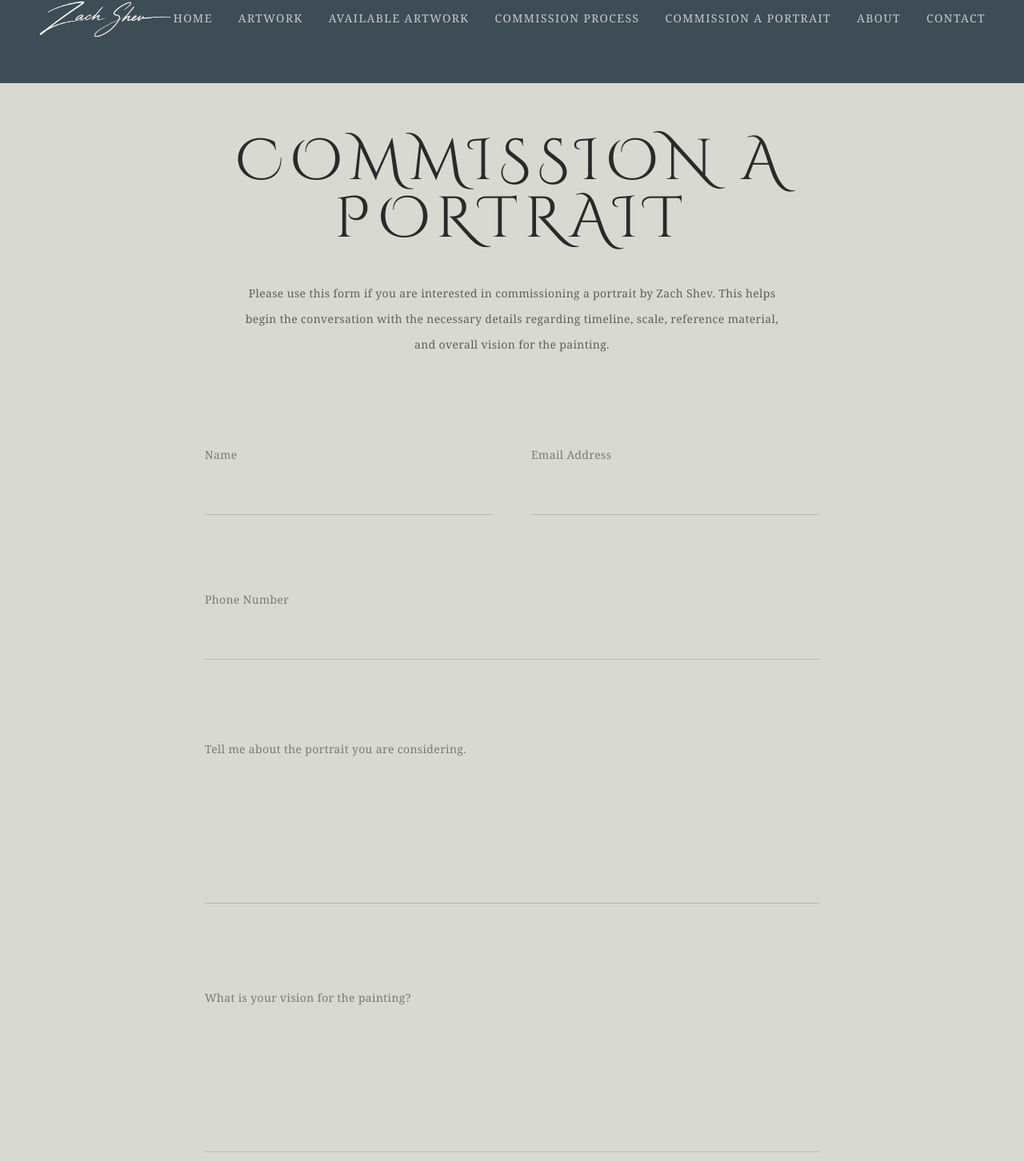
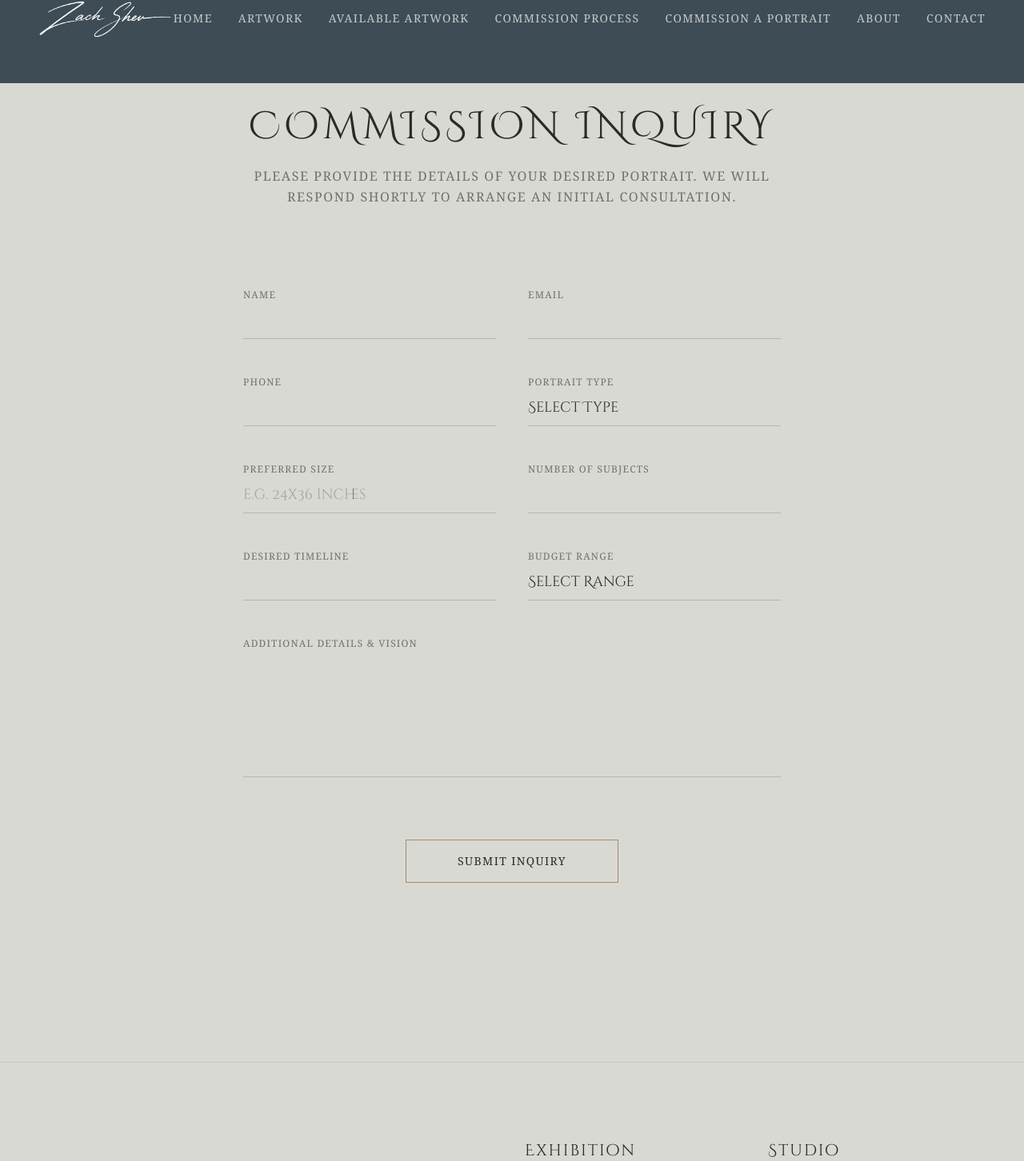
Before and after one commit to zachshev/Portfolio, a Next.js app: page /commission-portrait-inquiry in a window 1280 px wide. Shown: the part 57-1509 px from the top of the page at 80% size. Built offline with nearby package versions, Linux system fonts and the light colour scheme.

Commit message:
Update page.tsx
fixed

```diff
--- a/src/app/commission-portrait-inquiry/page.tsx
+++ b/src/app/commission-portrait-inquiry/page.tsx
@@ -1,123 +1,100 @@
-export default function CommissionPortraitPage() {
+"use client";
+
+import { motion } from "framer-motion";
+
+export default function CommissionInquiryPage() {
   return (
-    <main className="min-h-screen bg-[#D9D9D4] text-[#2a2a2a] px-6 py-32">
-      <section className="max-w-3xl mx-auto">
-        <div className="text-center mb-28">
-          <h1 className="font-serif text-5xl md:text-7xl tracking-[0.12em] uppercase mb-10">
-            Commission a Portrait
+    <div className="container mx-auto px-6 md:px-12 py-12 md:py-24 max-w-3xl">
+      <motion.div
+        initial={{ opacity: 0, y: 20 }}
+        animate={{ opacity: 1, y: 0 }}
+        transition={{ duration: 1, ease: [0.22, 1, 0.36, 1] }}
+        className="mb-16 md:mb-24 text-center"
+      >
+        <h1 className="font-serif text-3xl md:text-5xl text-[#2a2a2a] tracking-widest uppercase mb-6">
+          Commission Inquiry
         </h1>
+        <p className="font-sans text-sm md:text-base tracking-widest uppercase text-[#2a2a2a]/60 leading-relaxed">
+          Please provide the details of your desired portrait. We will respond shortly to arrange an initial consultation.
+        </p>
+      </motion.div>
 
-          <p className="text-sm leading-8 tracking-wide text-[#2a2a2a]/70 max-w-2xl mx-auto">
-            Please use this form if you are interested in commissioning a portrait
-            by Zach Shev. This helps begin the conversation with the necessary
-            details regarding timeline, scale, reference material, and overall
-            vision for the painting.
-          </p>
+      <motion.form
+        initial={{ opacity: 0 }}
+        animate={{ opacity: 1 }}
+        transition={{ duration: 1, delay: 0.3, ease: [0.22, 1, 0.36, 1] }}
+        className="space-y-10"
+        onSubmit={(e) => e.preventDefault()}
+      >
+        <div className="grid grid-cols-1 md:grid-cols-2 gap-10">
+          <div className="space-y-2 relative group">
+            <label className="font-sans text-xs tracking-widest uppercase text-[#2a2a2a]/60 transition-colors group-focus-within:text-[var(--accent)]">Name</label>
+            <input type="text" className="w-full bg-transparent border-b border-[#2a2a2a]/20 py-2 outline-none focus:border-[var(--accent)] transition-colors font-serif text-lg text-[#2a2a2a]" />
           </div>
-
-        <form className="space-y-24">
-          <div className="grid md:grid-cols-2 gap-12">
-            <div>
-              <label className="block text-sm tracking-wide mb-6 text-[#2a2a2a]/55">
-                Name
-              </label>
-
-              <input
-                type="text"
-                className="w-full bg-transparent border-b border-[#2a2a2a]/20 pb-4 outline-none"
-              />
-            </div>
-
-            <div>
-              <label className="block text-sm tracking-wide mb-6 text-[#2a2a2a]/55">
-                Email Address
-              </label>
-
-              <input
-                type="email"
-                className="w-full bg-transparent border-b border-[#2a2a2a]/20 pb-4 outline-none"
-              />
+          <div className="space-y-2 relative group">
+            <label className="font-sans text-xs tracking-widest uppercase text-[#2a2a2a]/60 transition-colors group-focus-within:text-[var(--accent)]">Email</label>
+            <input type="email" className="w-full bg-transparent border-b border-[#2a2a2a]/20 py-2 outline-none focus:border-[var(--accent)] transition-colors font-serif text-lg text-[#2a2a2a]" />
           </div>
         </div>
 
-          <div>
-            <label className="block text-sm tracking-wide mb-6 text-[#2a2a2a]/55">
-              Phone Number
-            </label>
-
-            <input
-              type="text"
-              className="w-full bg-transparent border-b border-[#2a2a2a]/20 pb-4 outline-none"
-            />
+        <div className="grid grid-cols-1 md:grid-cols-2 gap-10">
+          <div className="space-y-2 relative group">
+            <label className="font-sans text-xs tracking-widest uppercase text-[#2a2a2a]/60 transition-colors group-focus-within:text-[var(--accent)]">Phone</label>
+            <input type="tel" className="w-full bg-transparent border-b border-[#2a2a2a]/20 py-2 outline-none focus:border-[var(--accent)] transition-colors font-serif text-lg text-[#2a2a2a]" />
+          </div>
+          <div className="space-y-2 relative group">
+            <label className="font-sans text-xs tracking-widest uppercase text-[#2a2a2a]/60 transition-colors group-focus-within:text-[var(--accent)]">Portrait Type</label>
+            <select className="w-full bg-transparent border-b border-[#2a2a2a]/20 py-2 outline-none focus:border-[var(--accent)] transition-colors font-serif text-lg text-[#2a2a2a] appearance-none rounded-none">
+              <option value="">Select Type</option>
+              <option value="oil">Oil Painting</option>
+              <option value="sketch">Oil Sketch</option>
+              <option value="pastel">Pastel Drawing</option>
+              <option value="pet">Pet Portrait</option>
+            </select>
+          </div>
         </div>
 
-          <div>
-            <label className="block text-sm tracking-wide mb-8 text-[#2a2a2a]/55 leading-8">
-              Tell me about the portrait you are considering.
-            </label>
-
-            <textarea
-              rows={6}
-              className="w-full bg-transparent border-b border-[#2a2a2a]/20 outline-none resize-none"
-            />
+        <div className="grid grid-cols-1 md:grid-cols-2 gap-10">
+          <div className="space-y-2 relative group">
+            <label className="font-sans text-xs tracking-widest uppercase text-[#2a2a2a]/60 transition-colors group-focus-within:text-[var(--accent)]">Preferred Size</label>
+            <input type="text" placeholder="e.g. 24x36 inches" className="w-full bg-transparent border-b border-[#2a2a2a]/20 py-2 outline-none focus:border-[var(--accent)] transition-colors font-serif text-lg text-[#2a2a2a] placeholder-[#2a2a2a]/30" />
+          </div>
+          <div className="space-y-2 relative group">
+            <label className="font-sans text-xs tracking-widest uppercase text-[#2a2a2a]/60 transition-colors group-focus-within:text-[var(--accent)]">Number of Subjects</label>
+            <input type="number" min="1" className="w-full bg-transparent border-b border-[#2a2a2a]/20 py-2 outline-none focus:border-[var(--accent)] transition-colors font-serif text-lg text-[#2a2a2a]" />
+          </div>
         </div>
 
-          <div>
-            <label className="block text-sm tracking-wide mb-8 text-[#2a2a2a]/55 leading-8">
-              What is your vision for the painting?
-            </label>
-
-            <textarea
-              rows={6}
-              className="w-full bg-transparent border-b border-[#2a2a2a]/20 outline-none resize-none"
-            />
+        <div className="grid grid-cols-1 md:grid-cols-2 gap-10">
+          <div className="space-y-2 relative group">
+            <label className="font-sans text-xs tracking-widest uppercase text-[#2a2a2a]/60 transition-colors group-focus-within:text-[var(--accent)]">Desired Timeline</label>
+            <input type="text" className="w-full bg-transparent border-b border-[#2a2a2a]/20 py-2 outline-none focus:border-[var(--accent)] transition-colors font-serif text-lg text-[#2a2a2a]" />
+          </div>
+          <div className="space-y-2 relative group">
+            <label className="font-sans text-xs tracking-widest uppercase text-[#2a2a2a]/60 transition-colors group-focus-within:text-[var(--accent)]">Budget Range</label>
+            <select className="w-full bg-transparent border-b border-[#2a2a2a]/20 py-2 outline-none focus:border-[var(--accent)] transition-colors font-serif text-lg text-[#2a2a2a] appearance-none rounded-none">
+              <option value="">Select Range</option>
+              <option value="3k-5k">$3,000 - $5,000</option>
+              <option value="5k-10k">$5,000 - $10,000</option>
+              <option value="10k+">$10,000+</option>
+            </select>
+          </div>
         </div>
 
-          <div>
-            <label className="block text-sm tracking-wide mb-8 text-[#2a2a2a]/55 leading-8">
-              Do you have a suitable photo reference ready or would we arrange
-              to shoot some together? If you'd like to do a photoshoot, which I
-              recommend, when are you available?
-            </label>
-
-            <textarea
-              rows={6}
-              className="w-full bg-transparent border-b border-[#2a2a2a]/20 outline-none resize-none"
-            />
+        <div className="space-y-2 relative group">
+          <label className="font-sans text-xs tracking-widest uppercase text-[#2a2a2a]/60 transition-colors group-focus-within:text-[var(--accent)]">Additional Details & Vision</label>
+          <textarea rows={5} className="w-full bg-transparent border-b border-[#2a2a2a]/20 py-2 outline-none focus:border-[var(--accent)] transition-colors font-serif text-lg text-[#2a2a2a] resize-none"></textarea>
         </div>
 
-          <div>
-            <label className="block text-sm tracking-wide mb-6 text-[#2a2a2a]/55">
-              Approximate size, if known
-            </label>
-
-            <input
-              type="text"
-              className="w-full bg-transparent border-b border-[#2a2a2a]/20 pb-4 outline-none"
-            />
-          </div>
-
-          <div>
-            <label className="block text-sm tracking-wide mb-6 text-[#2a2a2a]/55">
-              Timeline or event deadline, if applicable
-            </label>
-
-            <input
-              type="text"
-              className="w-full bg-transparent border-b border-[#2a2a2a]/20 pb-4 outline-none"
-            />
-          </div>
-
-          <div className="pt-8">
+        <div className="pt-8 text-center">
           <button
             type="submit"
-              className="border border-[#2a2a2a]/25 px-14 py-5 text-xs tracking-[0.35em] uppercase hover:bg-[#2a2a2a] hover:text-[#D9D9D4] transition-all duration-500"
+            className="inline-block border border-[var(--accent)] text-[#2a2a2a] px-16 py-4 font-sans text-sm tracking-widest uppercase hover:bg-[var(--accent)] hover:text-white transition-colors duration-500 w-full md:w-auto"
           >
-              Submit
+            Submit Inquiry
           </button>
         </div>
-        </form>
-      </section>
-    </main>
+      </motion.form>
+    </div>
   );
 }
```
Lines whose indentation alone changed are shown as unchanged.
